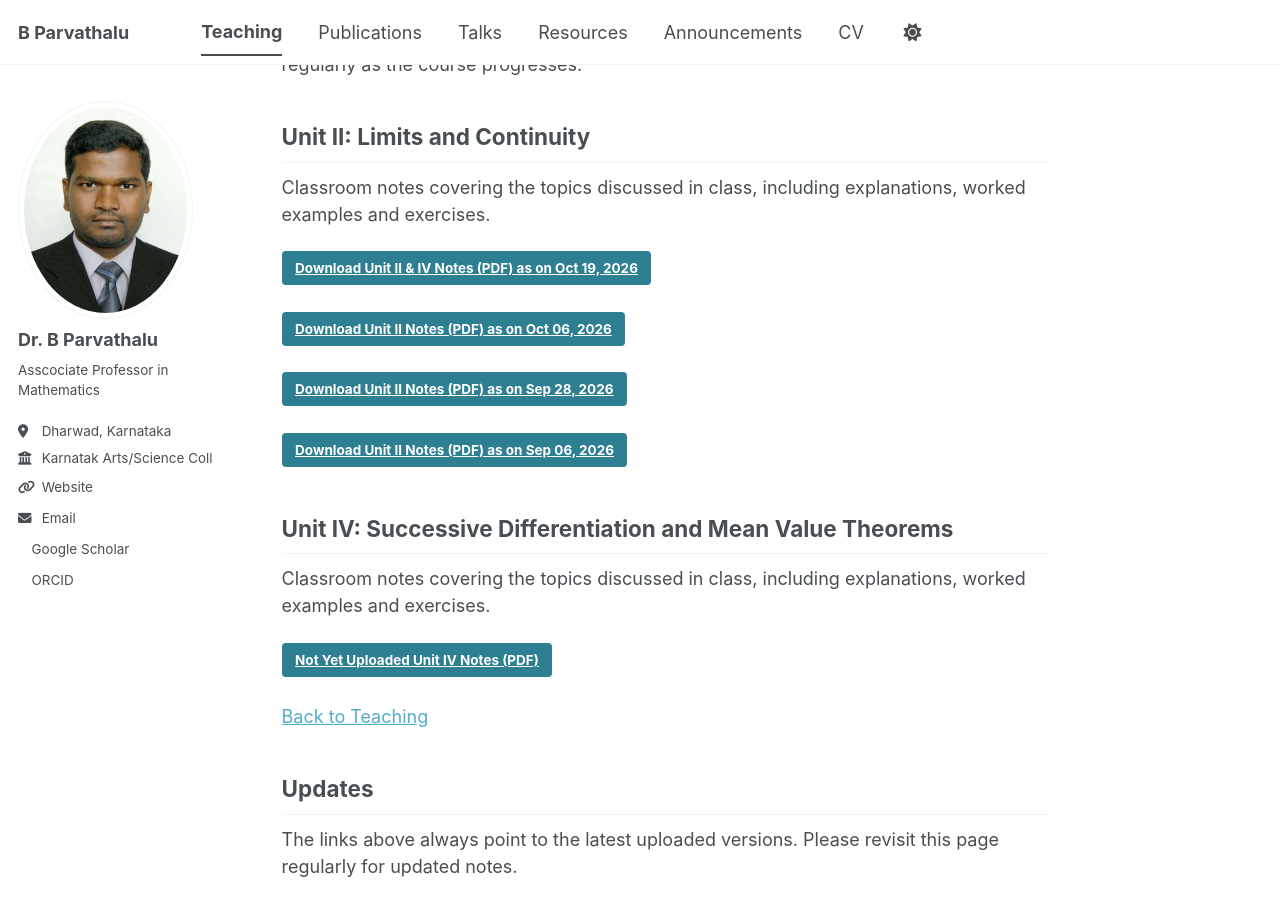
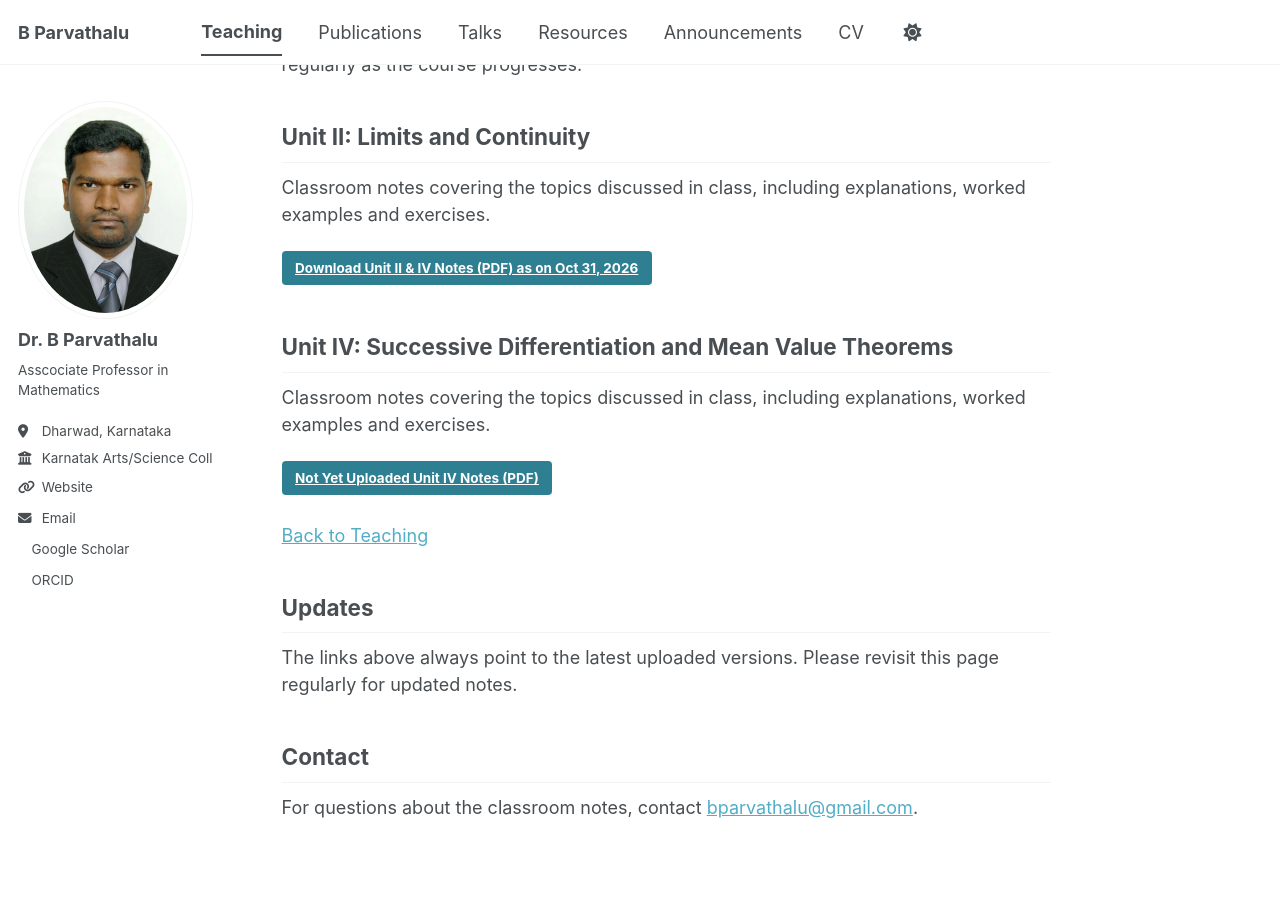
Before and after one commit to drbp-kcd/drbp-kcd.github.io, a Jekyll site: the page built from _teaching/2026-odd-teaching-1.md, in a window 1280 px wide and 900 px high, scrolled down 373 px. Built offline with Jekyll 4.4.1, drawn with Linux system fonts in a browser that asks for light colours; a style sheet for code colours, icons or effects is not loaded.

Commit message:
Update 2026-odd-teaching-1.md

```diff
--- a/_teaching/2026-odd-teaching-1.md
+++ b/_teaching/2026-odd-teaching-1.md
@@ -25,13 +25,8 @@
 Classroom notes covering the topics discussed in class,
 including explanations, worked examples and exercises.
 
-[Download Unit II & IV Notes (PDF) as on Oct 19, 2026]({{ '/files/teaching/algebra-i-calculus-i/I-Class-upto-19Oct26.pdf' | relative_url }}){: .btn .btn--primary}
+[Download Unit II & IV Notes (PDF) as on Oct 31, 2026]({{ '/files/teaching/algebra-i-calculus-i/I-Class-upto-19Oct26.pdf' | relative_url }}){: .btn .btn--primary}
 
-[Download Unit II Notes (PDF) as on Oct 06, 2026]({{ '/files/teaching/algebra-i-calculus-i/I-Class-upto-6Oct26.pdf' | relative_url }}){: .btn .btn--primary}
-
-[Download Unit II Notes (PDF) as on Sep 28, 2026]({{ '/files/teaching/algebra-i-calculus-i/I-Class-upto-28Sep26.pdf' | relative_url }}){: .btn .btn--primary}
-
-[Download Unit II Notes (PDF) as on Sep 06, 2026]({{ '/files/teaching/algebra-i-calculus-i/unit-ii-notes.pdf' | relative_url }}){: .btn .btn--primary}
 
 ## Unit IV: Successive Differentiation and Mean Value Theorems
 
```
